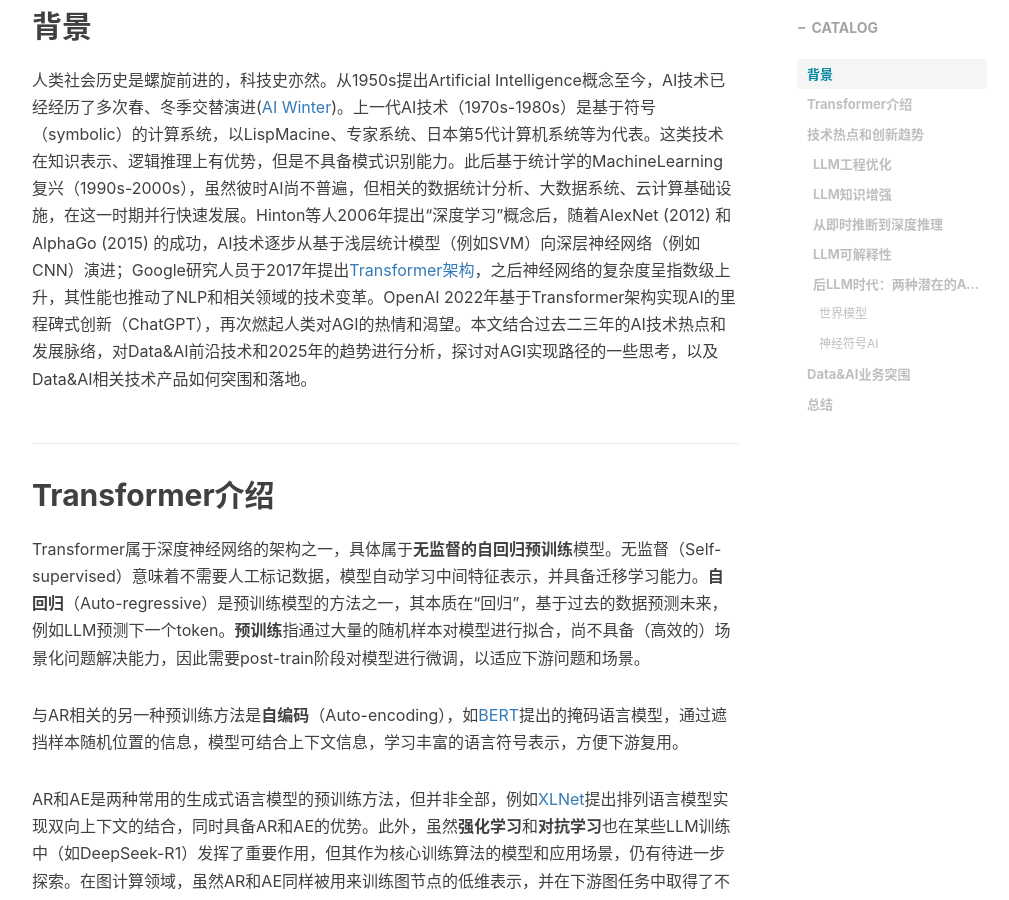
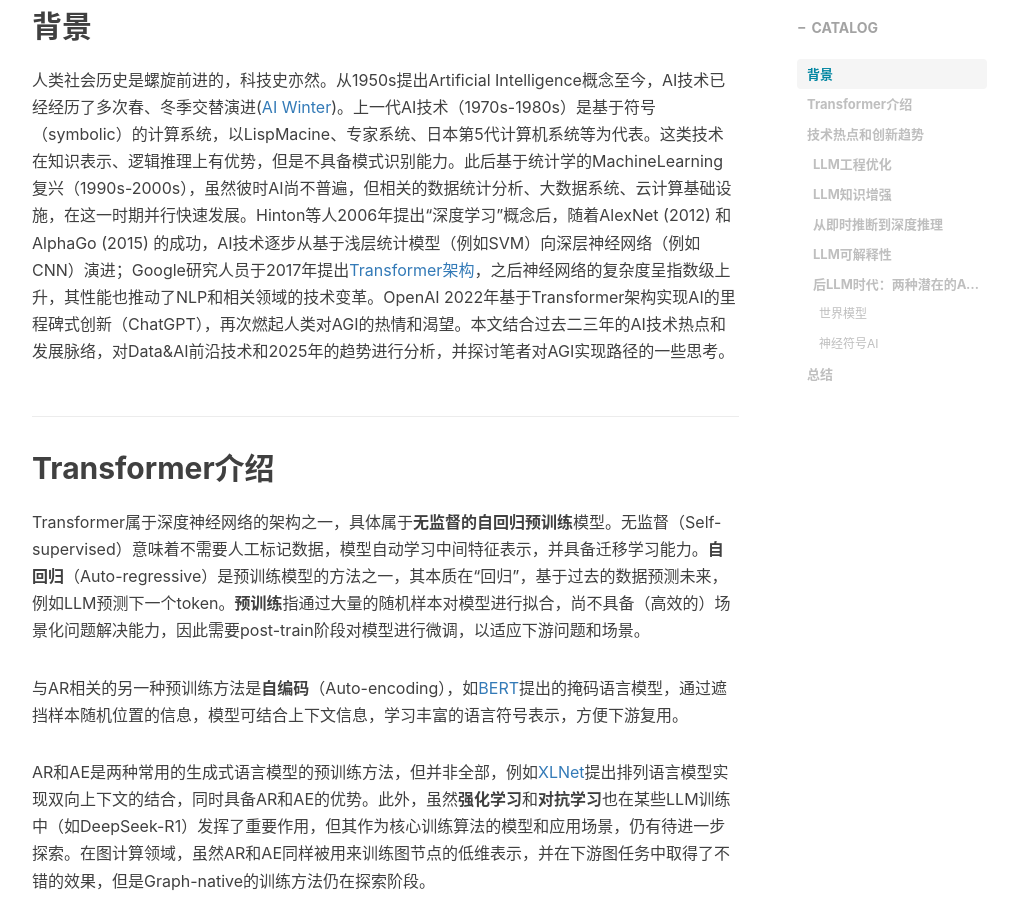
Before and after one commit to lambdacogito/lambdacogito.github.io, a Jekyll site: the page built from content/_posts/2025-02-21-data-ai-trends-2025-zh.md, in a window 1280 px wide and 900 px high, scrolled down 553 px. Shown: the whole window, without its empty margins (233-1242 px from the left). Built offline with Jekyll 4.4.1, drawn with Linux system fonts in a browser that asks for light colours; nearby versions of some CDN libraries; comment, search, counter and statistics services are not loaded; some of the changed text lies outside the part shown.

Commit message:
"Update:  content/_posts/2025-02-21-data-ai-trends-2025-zh.md"

```diff
--- a/content/_posts/2025-02-21-data-ai-trends-2025-zh.md
+++ b/content/_posts/2025-02-21-data-ai-trends-2025-zh.md
@@ -9,7 +9,7 @@ tags: ["Artificial Intelligence"]
 
 ## 背景
 
-人类社会历史是螺旋前进的，科技史亦然。从1950s提出Artificial Intelligence概念至今，AI技术已经经历了多次春、冬季交替演进([AI Winter](https://en.wikipedia.org/wiki/AI_winter))。上一代AI技术（1970s-1980s）是基于符号（symbolic）的计算系统，以LispMacine、专家系统、日本第5代计算机系统等为代表。这类技术在知识表示、逻辑推理上有优势，但是不具备模式识别能力。此后基于统计学的MachineLearning复兴（1990s-2000s），虽然彼时AI尚不普遍，但相关的数据统计分析、大数据系统、云计算基础设施，在这一时期并行快速发展。Hinton等人2006年提出“深度学习”概念后，随着AlexNet (2012) 和AlphaGo (2015) 的成功，AI技术逐步从基于浅层统计模型（例如SVM）向深层神经网络（例如CNN）演进；Google研究人员于2017年提出[Transformer架构](https://arxiv.org/abs/1706.03762)，之后神经网络的复杂度呈指数级上升，其性能也推动了NLP和相关领域的技术变革。OpenAI 2022年基于Transformer架构实现AI的里程碑式创新（ChatGPT），再次燃起人类对AGI的热情和渴望。本文结合过去二三年的AI技术热点和发展脉络，对Data&AI前沿技术和2025年的趋势进行分析，探讨对AGI实现路径的一些思考，以及Data&AI相关技术产品如何突围和落地。
+人类社会历史是螺旋前进的，科技史亦然。从1950s提出Artificial Intelligence概念至今，AI技术已经经历了多次春、冬季交替演进([AI Winter](https://en.wikipedia.org/wiki/AI_winter))。上一代AI技术（1970s-1980s）是基于符号（symbolic）的计算系统，以LispMacine、专家系统、日本第5代计算机系统等为代表。这类技术在知识表示、逻辑推理上有优势，但是不具备模式识别能力。此后基于统计学的MachineLearning复兴（1990s-2000s），虽然彼时AI尚不普遍，但相关的数据统计分析、大数据系统、云计算基础设施，在这一时期并行快速发展。Hinton等人2006年提出“深度学习”概念后，随着AlexNet (2012) 和AlphaGo (2015) 的成功，AI技术逐步从基于浅层统计模型（例如SVM）向深层神经网络（例如CNN）演进；Google研究人员于2017年提出[Transformer架构](https://arxiv.org/abs/1706.03762)，之后神经网络的复杂度呈指数级上升，其性能也推动了NLP和相关领域的技术变革。OpenAI 2022年基于Transformer架构实现AI的里程碑式创新（ChatGPT），再次燃起人类对AGI的热情和渴望。本文结合过去二三年的AI技术热点和发展脉络，对Data&AI前沿技术和2025年的趋势进行分析，并探讨笔者对AGI实现路径的一些思考。
 
 ## Transformer介绍
 
@@ -91,10 +91,6 @@ LLM架构自身有几个显著缺陷：
 
 * AlphaGeometry2
 
-## Data&AI业务突围
-
-Google Gemini Flash Thinking with apps
-
 ## 总结
 
 其他延续的技术趋势，多模态、Agent框架
```
Also changed, not shown: other parts of content/_posts/2025-02-21-data-ai-trends-2025-zh.md (+1 -1 lines).
